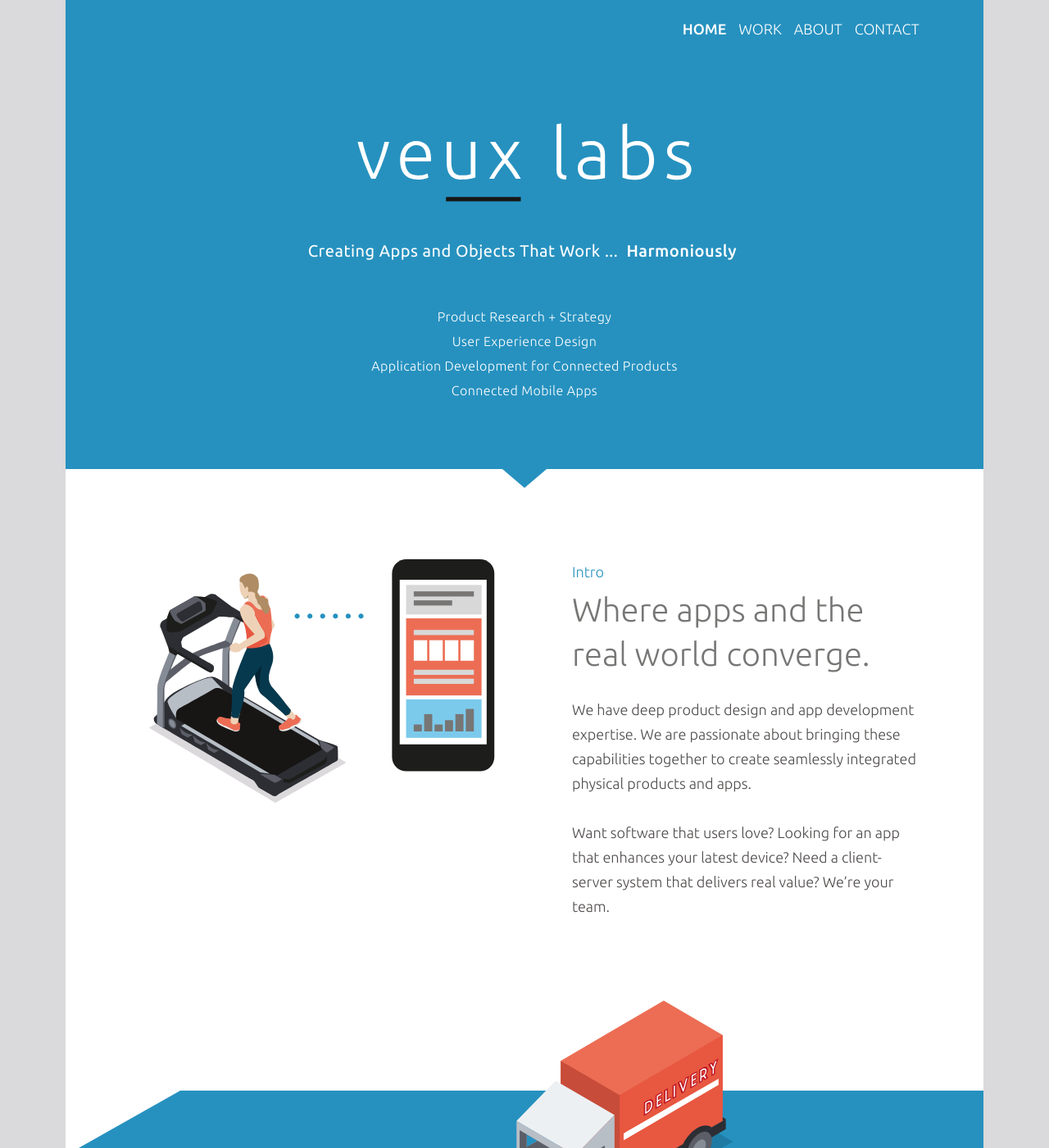
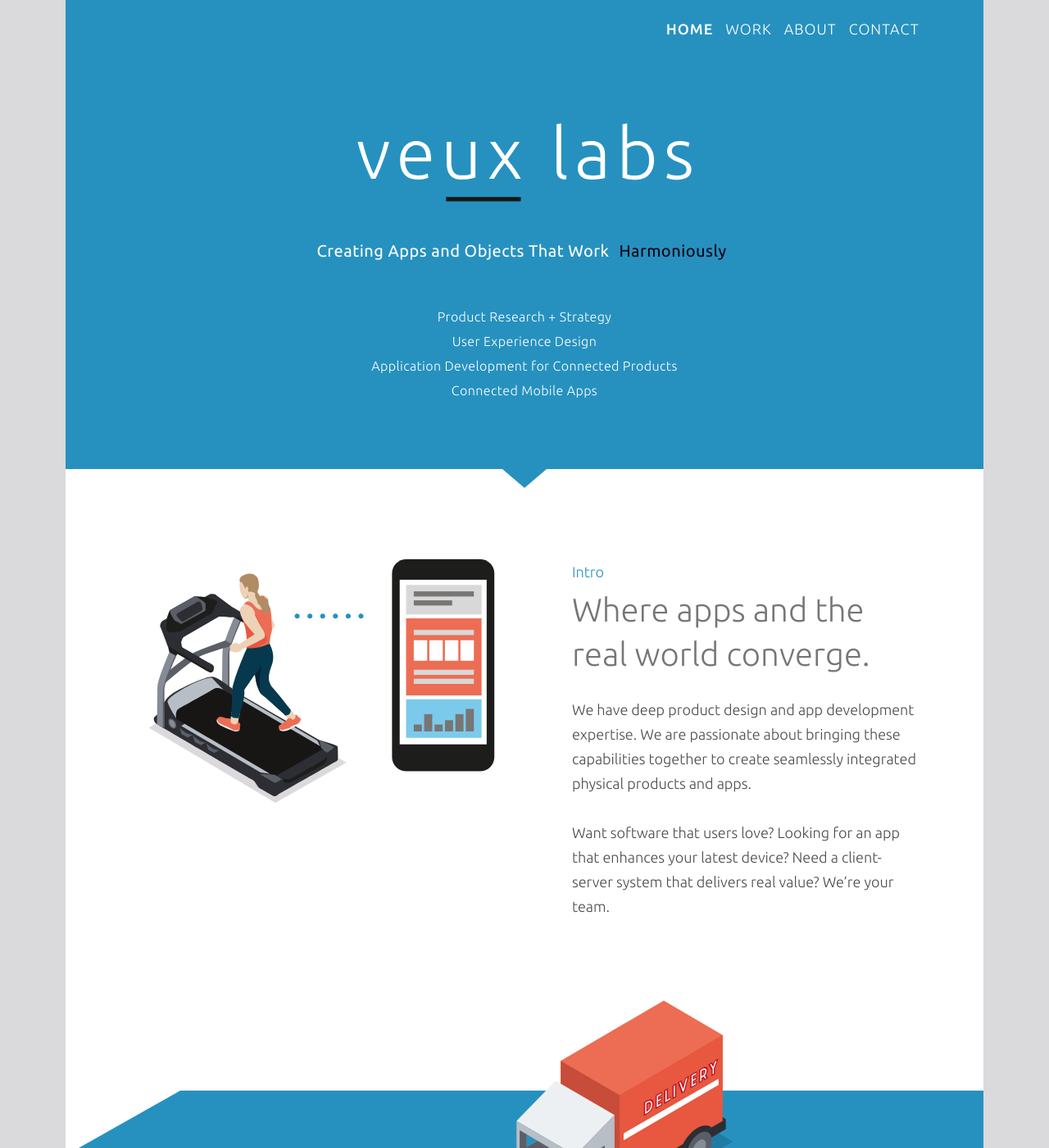
Before and after one commit to VeuxLabs/VeuxLabs.github.io, a Jekyll site: the page built from index.html, in a window 1280 px wide and 1400 px high. Shown: the whole window at 82% size. Built offline with Jekyll 4.4.1, drawn with Linux system fonts in a browser that asks for light colours; nearby versions of some CDN libraries; comment, search, counter and statistics services are not loaded.

Commit message:
Several Fixes in general

```diff
--- a/_includes/footer.html
+++ b/_includes/footer.html
@@ -51,14 +51,26 @@
             <div class="separator"></div>
             <div class="office col-lg-4 col-md-4">
                 <h2>Portland</h2>
-                <i class="fa fa-envelope" aria-hidden="true"></i> <span>  portland@veuxlabs.com </span> <br>
-                <i class="fa fa-phone" aria-hidden="true"></i> <span> +1 (503) 928-7731  </span> <br>
+                <i class="fa fa-envelope" aria-hidden="true"></i>
+                <span>
+                    <a href="mailto:portland@veuxlabs.com"> portland@veuxlabs.com </a>
+                </span>
+                <br>
+                <i class="fa fa-phone" aria-hidden="true"></i>
+                    <span> +1 (503) 928-7731  </span>
+                <br>
             </div>
             <div class="separator"></div>
              <div class="office col-lg-4 col-md-4">
                 <h2>Boston</h2>
-                <i class="fa fa-envelope" aria-hidden="true"></i> <span>  boston@veuxlabs.com </span> <br>
-                <i class="fa fa-phone" aria-hidden="true"></i> <span>  +1 (617) 863-0245 </span> <br>
+                <i class="fa fa-envelope" aria-hidden="true"></i>
+                <span>
+                    <a href="mailto:boston@veuxlabs.com">  boston@veuxlabs.com </a>
+                </span>
+                <br>
+                <i class="fa fa-phone" aria-hidden="true"></i>
+                    <span>  +1 (617) 863-0245 </span>
+                <br>
             </div>
         </div>
 
--- a/_includes/landing.html
+++ b/_includes/landing.html
@@ -6,7 +6,7 @@
             <img data-no-retina src="{{ site.github.url }}/img/veuxLabsLogo.svg" alt="veux labs logo" class="logo" />
 
 			<div class="pros">
-                <h2> Creating Apps and Objects That Work ... <b id="textUpdate"> </b> </h2>
+                <h2> Creating Apps and Objects That Work <b id="textUpdate"> </b> </h2>
                 {{ page.pros }}
             </div>
             <ul>
--- a/css/landing-page.css
+++ b/css/landing-page.css
@@ -151,6 +151,7 @@
 .navbar-default .navbar-nav>li>a {
     color: #ffffff;
     padding-right: 0;
+    letter-spacing: 1px;
 }
 
 @media (max-width: 767px) {
@@ -304,9 +305,10 @@
 }
 
 .intro-header .container h2 b {
-    font-weight: 500;
+    font-weight: 400;
     min-width: 145px;
     display: inline-block;
+    color: #0c0115;
 }
 
 .intro-header .container > svg {
@@ -1059,7 +1061,7 @@
 
 footer .separator {
     float: left;
-    background-color: white;
+    background-color:  #777675;
     width: 1px;
     height: 80px;
     margin-top: 25px;
@@ -1105,7 +1107,7 @@
     letter-spacing: 0.8px;
     color: #ffffff;
     text-transform: uppercase;
-    margin: 10px 0;
+    margin: 0 0 8px;
 }
 
 footer .row.logos li {
@@ -1113,7 +1115,7 @@
 }
 
 footer .row.logos ul {
-    margin: 10px 0;
+    margin: 25px 0 0 0;
 }
 
 @media only screen and (max-width: 480px) {
@@ -1618,6 +1620,14 @@
     letter-spacing: 0.5px;
 }
 
+.office span a {
+    font-family: 'Ubuntu';
+    font-size: 18px;
+    font-weight: 300;
+    line-height: 30px;
+    letter-spacing: 0.5px;
+}
+
 .office h2 {
     text-transform: uppercase;
     color: white;
@@ -1705,7 +1715,6 @@
 .content.contact form input[type="checkbox"]:checked + label {
     background: url('../../img/checkedBox.svg') 0px 3px no-repeat;
 }
-
 .content.contact .form {
     padding-left: 0;
     padding-right: 0;
```
